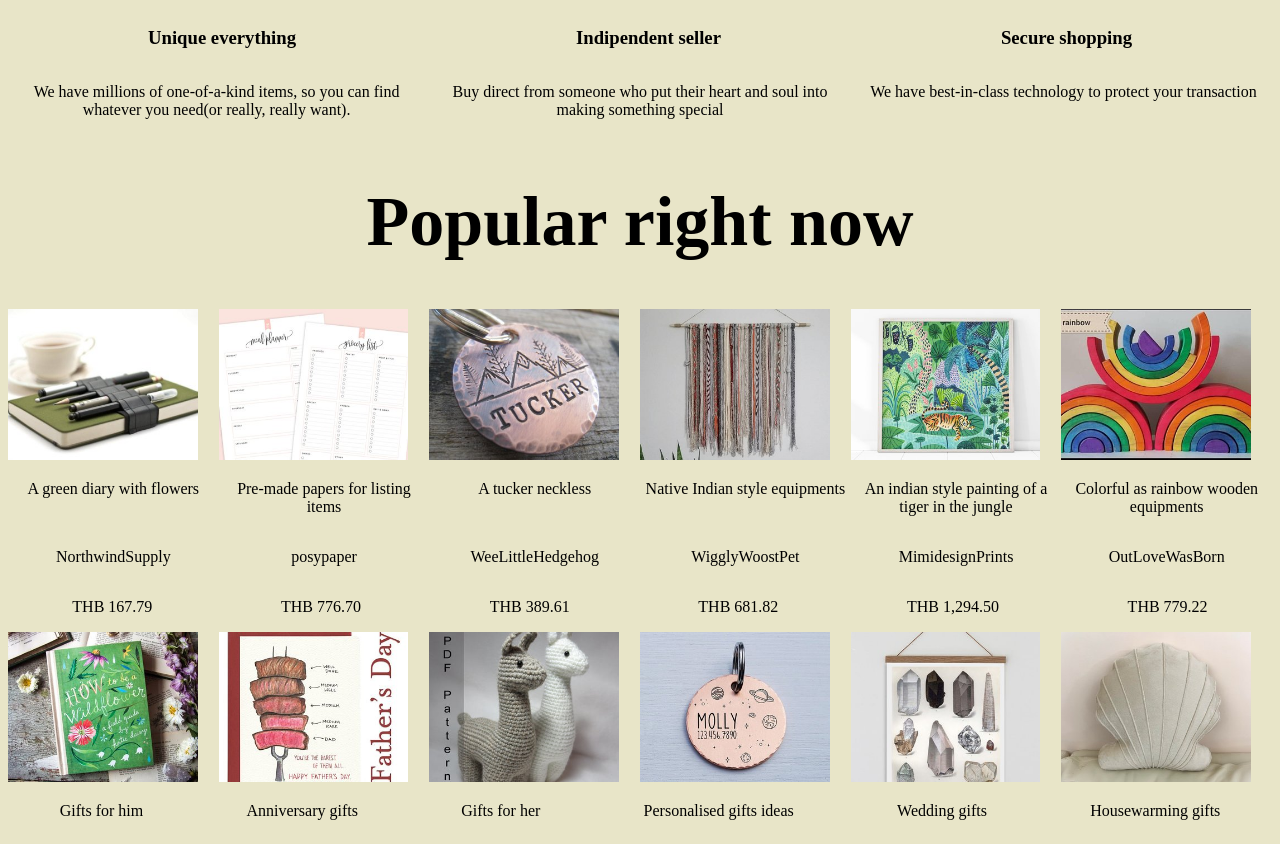
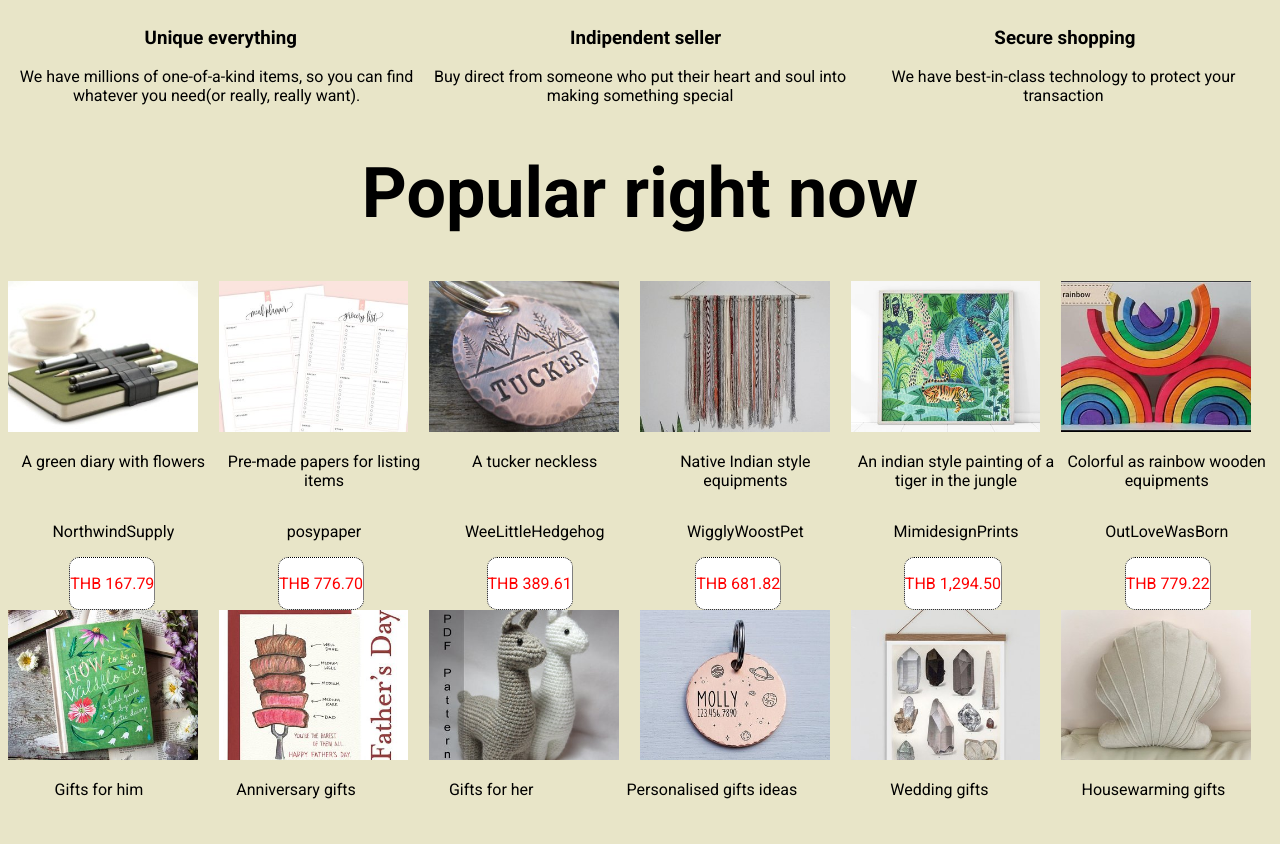
Before and after one commit to StefanoSilv/Etsy, a website: page client/marketshop.html in a window 1280 px wide. After the commit the page ends 823 px from the top, so only its background shows below. Drawn offline with Linux system fonts and the light colour scheme.

Commit message:
few things to the font and border radius

```diff
--- a/client/marketshop.html
+++ b/client/marketshop.html
@@ -2,6 +2,7 @@
 <html>
 	<head>
 		<title>Etsy</title>
+		<link href="https://fonts.googleapis.com/css?family=Roboto:400,700&display=swap" rel="stylesheet">
 		<link rel="stylesheet" href="style.css">
 	</head>
 	<body>
@@ -77,7 +78,5 @@
 		<div class="sub-gifts"><p>Wedding gifts</p></div>
 		<div class="sub-gifts"><p>Housewarming gifts</p></div>
 		</div>
-
-
 	</body>
 </html>
--- a/client/style.css
+++ b/client/style.css
@@ -1,5 +1,14 @@
 body{
-	background-color: rgb(232, 229, 200)
+	background-color: rgb(232, 229, 200);
+	font-family: Roboto, sans-serif;
+}
+
+h1{
+	font-size: 700;
+}
+
+.sub-header p{
+	margin: 0;
 }
 
 .header-flex{
@@ -13,6 +22,7 @@ body{
 }
 
 .sub-header{
+	vertical-align: top;
 	margin:0;
 	padding: 0;
 	width: 33%;
@@ -29,6 +39,17 @@ body{
 	display: flex;
 	justify-content: space-around;
 	width: 100%;
+}
+.price{
+	border: 1px dotted black;
+	border-radius: 10px;
+	background-color: white;
+	color: red;
+	padding: 0;
+}
+
+.price div{
+	line-height: 5px;
 }
 
 .pictures img{
```
